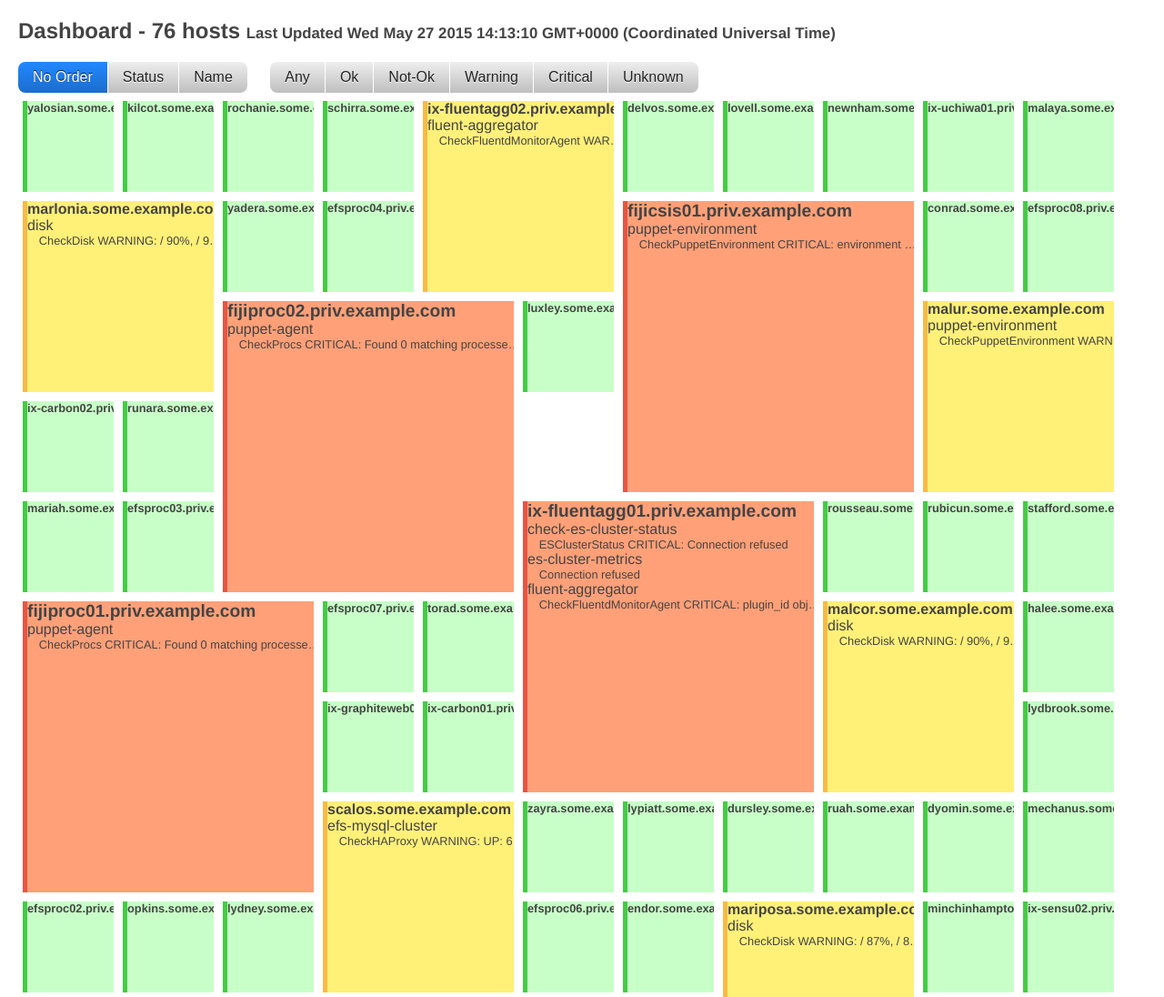
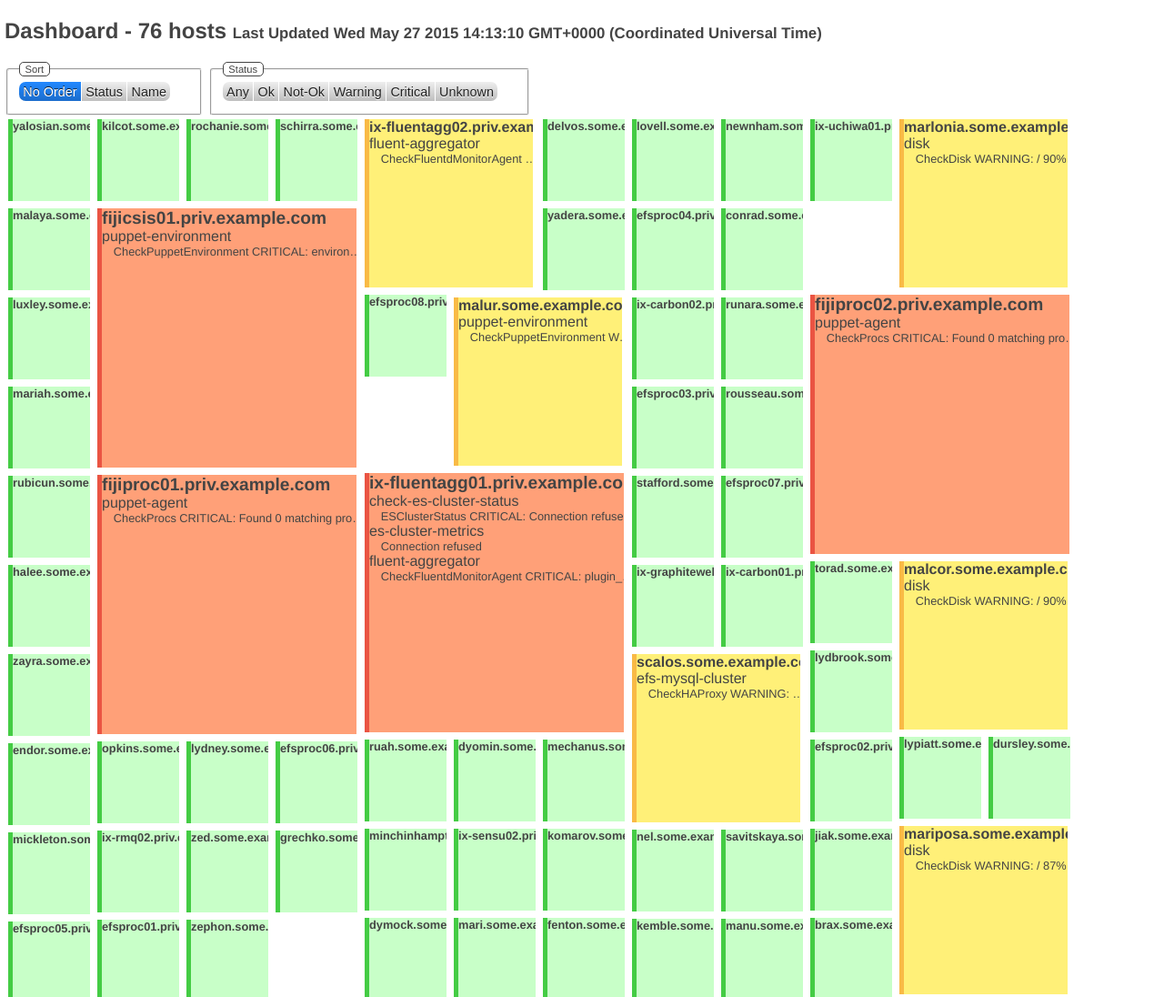
Before and after one commit to warmfusion/mosaic, a plain HTML site: page index.html in a window 1280 px wide. Shown: the top 1096 px of the page at 91% size. Drawn offline with Linux system fonts and the light colour scheme.

Commit message:
Updated to include fieldsets and updated readme

```diff
--- a/assets/demo.css
+++ b/assets/demo.css
@@ -6,13 +6,23 @@ ul {
   padding: 0;
 }
 
+fieldset{
+  display:inline;
+  text-transform: capitalize;
+  border-radius:3px;
+}
+legend {
+  padding: 0.1em 0.5em;
+  border:1px solid;
+  border-radius: 5px;
+  font-size:0.7em;
+}
+
 .item{
-  width:  100px;
-  height: 100px;
   box-sizing:border-box;
   -moz-box-sizing:border-box;
   -webkit-box-sizing:border-box;
-  margin: 5px;
+  margin: 4px;
   white-space: nowrap;
   overflow: hidden;
   text-overflow: ellipsis;
@@ -29,22 +39,22 @@ ul {
 .status-1 { /* OK */
   border-left: 5px solid  #44CC44 !important;
   background-color: rgb(200,255,200);
-  width:  100px;
-  height: 100px;
+  width:  90px;
+  height: 90px;
 }
 
 .status-2 { /* WARN */
   border-left: 5px solid rgb(249, 186, 70) !important;
   background-color: rgb(255,240,120);
-  width:  210px;
-  height: 210px;
+  width:  185px;
+  height: 185px;
 }
 
 .status-3 { /* CRITICAL */
   border-left: 5px solid rgb(234, 84, 67) !important;
   background-color: rgb(255,160,120);
-  width:  320px;
-  height: 320px;
+  width:  285px;
+  height: 285px;
 }
 
 .status-4 { /* UNKNOWN */
@@ -79,7 +89,7 @@ body {
     font-size: 16px;
     font-family: 'Helvetica Neue', Arial, sans-serif;
     color: #444;
-    margin: 20px 20px;
+    margin: 05px;
 }
 
 
@@ -88,18 +98,17 @@ body {
 
 .button {
   display: inline-block;
-  padding: 0.5em 1.0em;
+  padding: 0.2em 0.3em;
   background: #EEE;
   border: none;
-  border-radius: 7px;
+  border-radius: 3px;
   background-image: linear-gradient( to bottom, hsla(0, 0%, 0%, 0), hsla(0, 0%, 0%, 0.2) );
   color: #222;
   font-family: sans-serif;
-  font-size: 16px;
+  font-size: 0.9em;
   text-shadow: 0 1px white;
   cursor: pointer;
 }
-
 .button:hover {
   background-color: #8CF;
   text-shadow: 0 1px hsla(0, 0%, 100%, 0.5);
--- a/index.html
+++ b/index.html
@@ -10,14 +10,18 @@
   <h2>Dashboard <span id='headline-count'></span> <span id='last-updated'></span></h2>
 <div class='control'>
 
-  <div id="sorts" class="button-group js-radio-button-group">
-    <button class="button is-checked" data-sort-by="original-order">No Order</button>
-    <button class="button" data-sort-by="status">Status</button>
-    <button class="button" data-sort-by="name">Name</button>
-  </div>
+  <fieldset>
+    <legend>Sort</legend>
+    <div id="sorts" class="button-group js-radio-button-group">
+      <button class="button is-checked" data-sort-by="original-order">No Order</button>
+      <button class="button" data-sort-by="status">Status</button>
+      <button class="button" data-sort-by="name">Name</button>
+    </div>
+  </fieldset>
 
   <span class="filters">
-
+  <fieldset>
+    <legend>Status</legend>
     <div class="button-group js-radio-button-group" data-filter-group="status">
       <button class="button is-checked" data-filter="">Any</button>
       <button class="button" data-filter=".status-1">Ok</button>
@@ -26,8 +30,9 @@
       <button class="button" data-filter=".status-3">Critical</button>
       <button class="button" data-filter=".status-4">Unknown</button>
     </div>
+  </fieldset>
   <!-- Dynamically built with the buildTagFilters function -->
-  <span id='tagfilters' style='margin:0;padding:0;display:block'/>
+  <span id='tagfilters' style='margin:0;padding:0;display:inline'/>
 
   </span>
 
@@ -65,7 +70,9 @@
       function buildTagFilters(tags){
         if (buttons_built){ return };
         for (var k in tags){
-          $('#tagfilters').append('<div id="filter-'+ k + '" class="button-group js-radio-button-group" data-filter-group="' + k +'">');
+          $('#tagfilters').append('<fieldset id="field-' + k +'">');
+          $('#field-' + k ).append('<legend>' + k + '</legend>');
+          $('#field-' + k ).append('<div id="filter-'+ k + '" class="button-group js-radio-button-group" data-filter-group="' + k +'">');
           $('#filter-'+k).append('<button class="button is-checked" data-filter="">Any</button>')
           for (var idx in tags[k]){
             $('#filter-'+k).append('<button class="button" data-filter=".' + tags[k][idx] +'">' +tags[k][idx] + '</button>')
```
Also changed, not shown: README.md, doc/example.png.
